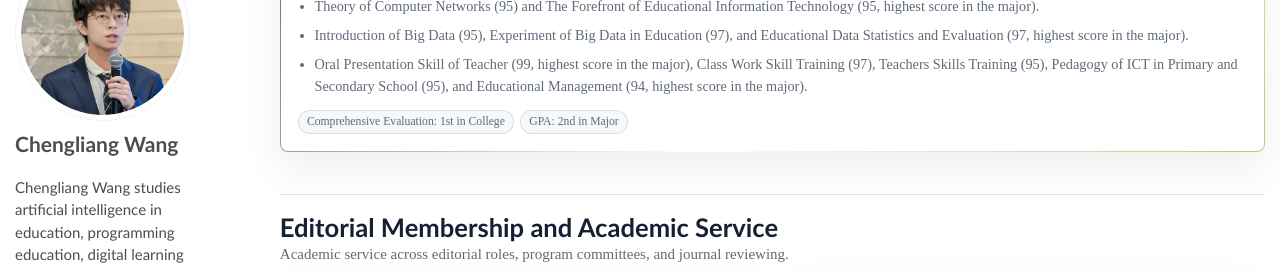
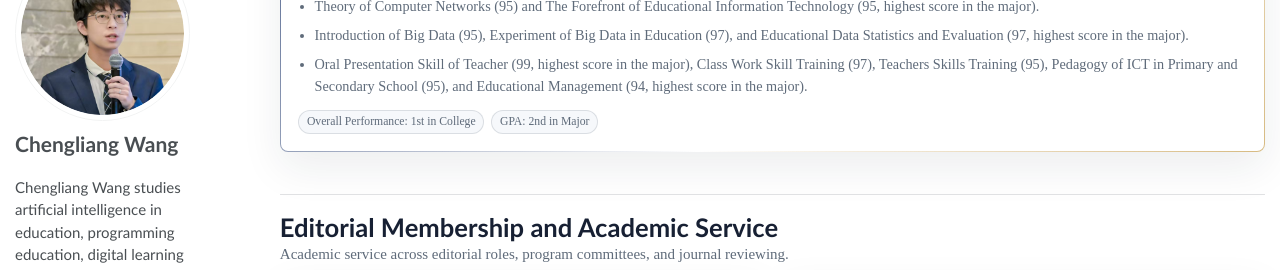
Before and after one commit to wcledutech/wcledutech.github.io, a Jekyll site: the page built from _pages/about.md, in a window 1280 px wide and 900 px high, scrolled down 3295 px. Shown: the part 145-415 px from the top of the window. Built offline with Jekyll 4.4.1, drawn with Linux system fonts in a browser that asks for light colours; some web fonts are replaced.

Commit message:
Clarify undergraduate overall performance badge

```diff
--- a/_pages/about.md
+++ b/_pages/about.md
@@ -792,7 +792,7 @@ redirect_from:
           <li>Introduction of Big Data (95), Experiment of Big Data in Education (97), and Educational Data Statistics and Evaluation (97, highest score in the major).</li>
           <li>Oral Presentation Skill of Teacher (99, highest score in the major), Class Work Skill Training (97), Teachers Skills Training (95), Pedagogy of ICT in Primary and Secondary School (95), and Educational Management (94, highest score in the major).</li>
         </ul>
-        <div class="tag-row"><span>Comprehensive Evaluation: 1st in College</span><span>GPA: 2nd in Major</span></div>
+        <div class="tag-row"><span>Overall Performance: 1st in College</span><span>GPA: 2nd in Major</span></div>
       </article>
     </div>
   </section>
```
